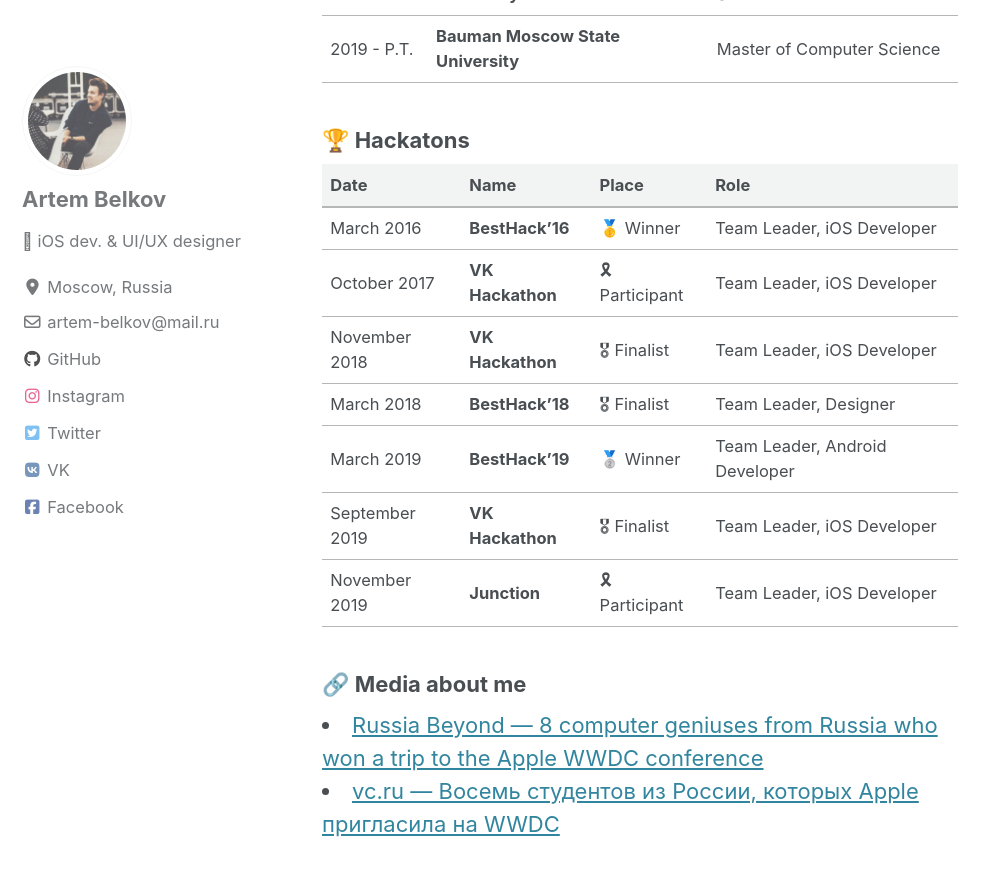
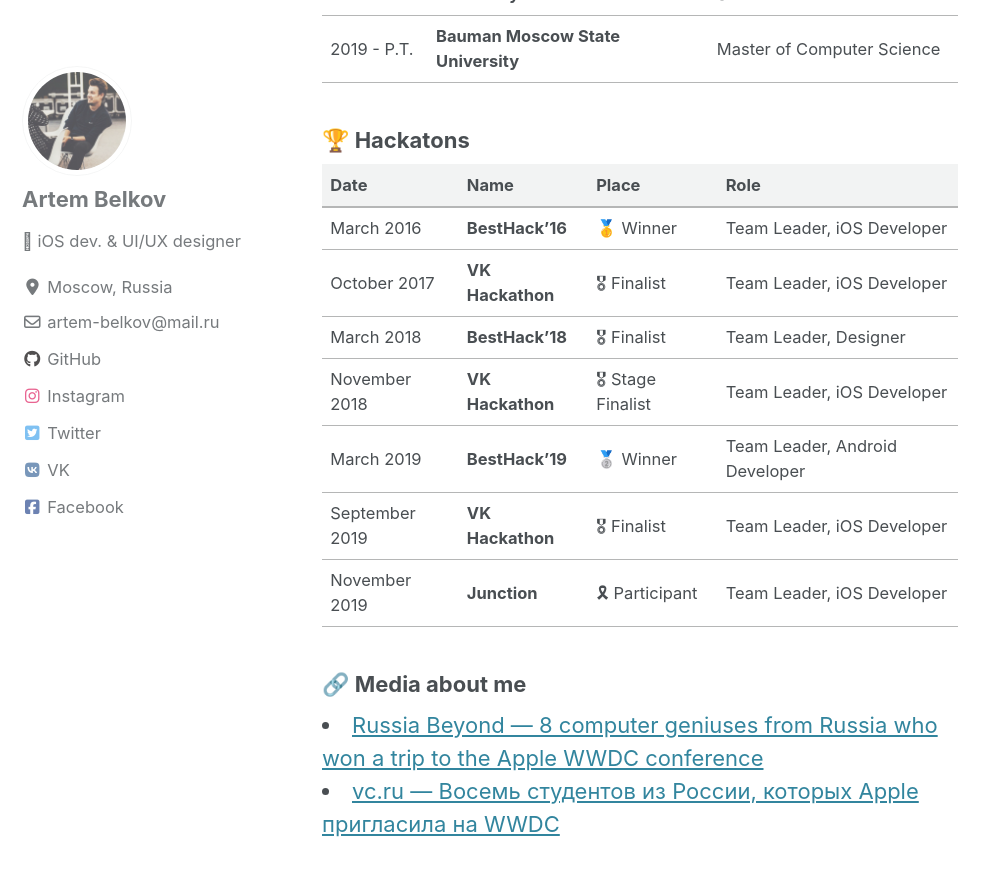
Before and after one commit to bestK1ngArthur/bestK1ngArthur.github.io, a Jekyll site: the page built from about.md, in a window 1280 px wide and 900 px high, scrolled down 1626 px. Shown: the top 876 px of the window, without its empty margins (0-998 px from the left). Built offline with Jekyll 4.4.1, drawn with Linux system fonts in a browser that asks for light colours; cached includes are drawn as plain includes; nearby versions of some CDN libraries.

Commit message:
Fix order in hackathons list

```diff
--- a/about.md
+++ b/about.md
@@ -54,9 +54,9 @@
 | Date | Name | Place | Role
 | --- | --- | --- | ---
 | March 2016 | **BestHack'16** | 🥇 Winner | Team Leader, iOS Developer
-| October 2017 | **VK Hackathon** | 🎗 Participant | Team Leader, iOS Developer
-| November 2018 | **VK Hackathon** | 🎖 Finalist | Team Leader, iOS Developer
+| October 2017 | **VK Hackathon** | 🎖 Finalist | Team Leader, iOS Developer
 | March 2018 | **BestHack'18** | 🎖 Finalist | Team Leader, Designer
+| November 2018 | **VK Hackathon** | 🎖 Stage Finalist | Team Leader, iOS Developer
 | March 2019 | **BestHack'19** | 🥈 Winner | Team Leader, Android Developer
 | September 2019 | **VK Hackathon** | 🎖 Finalist | Team Leader, iOS Developer
 | November 2019 | **Junction** | 🎗 Participant | Team Leader, iOS Developer |
```
